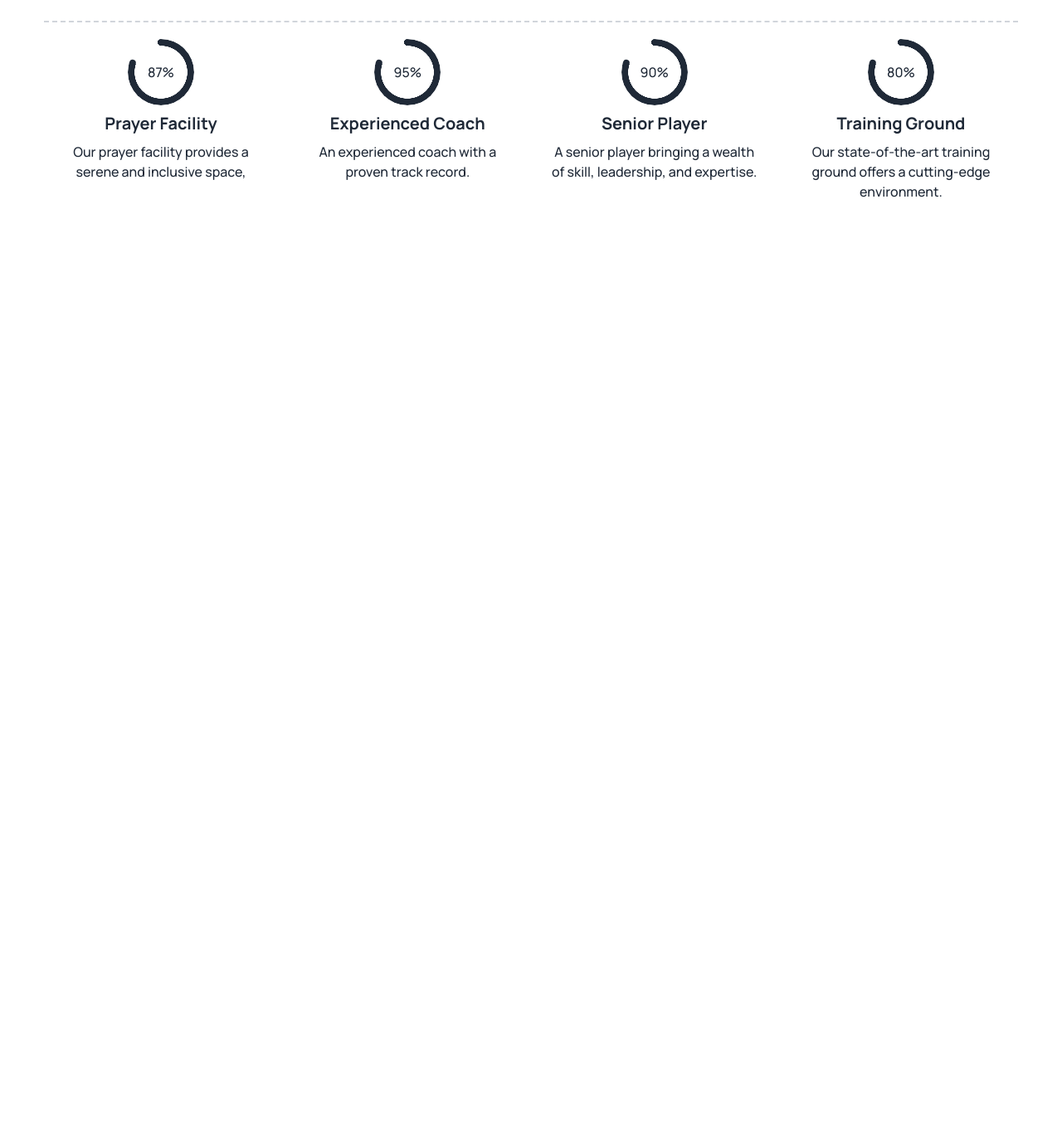
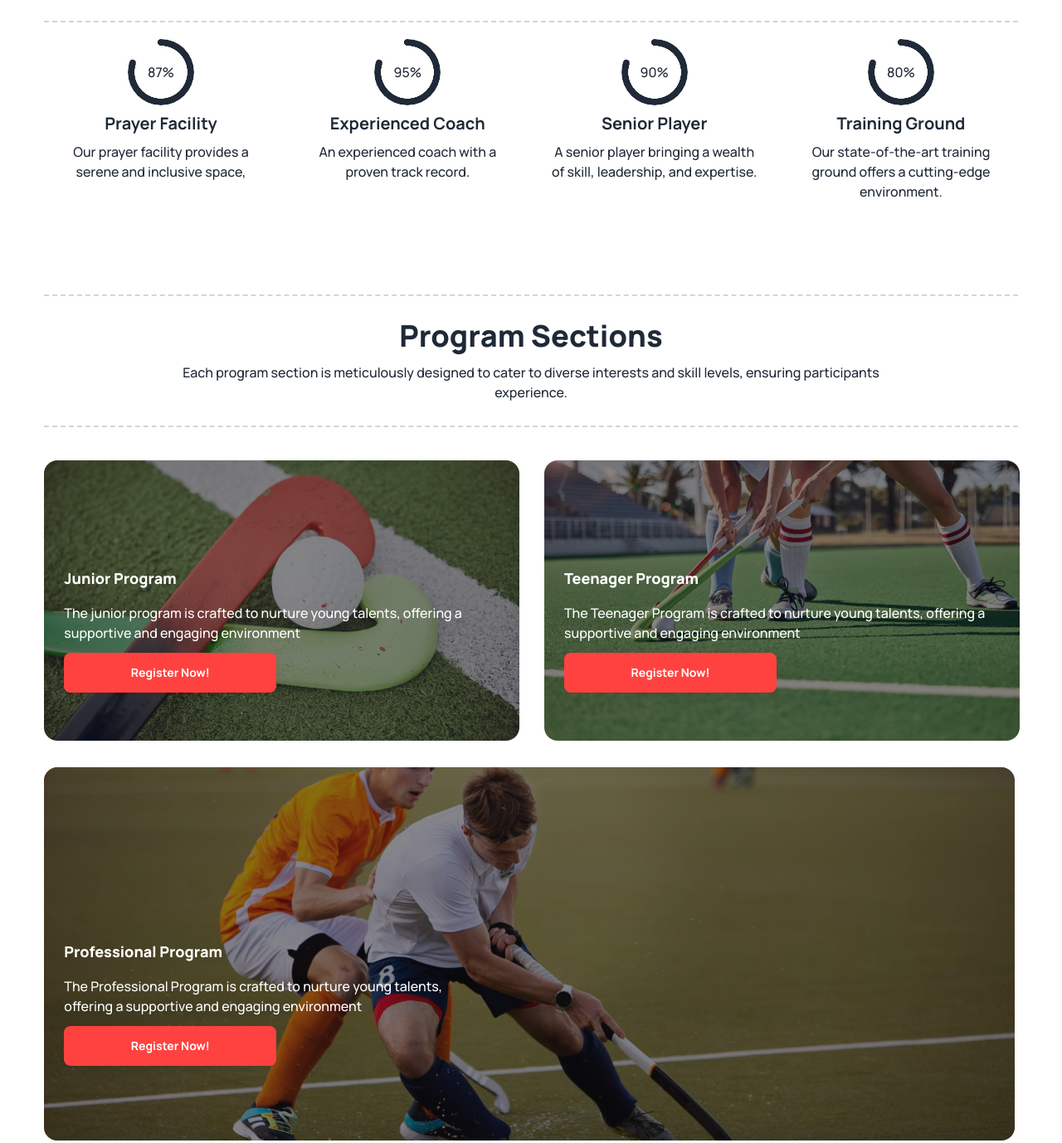
Before and after one commit to rahe01/Assignment-3, a plain HTML site: page index.html in a window 1280 px wide. Shown: the part 1215-2593 px from the top of the page at 83% size. Before the commit the page ends 1458 px from the top, so only its background shows below. Drawn offline with nearby package versions, Linux system fonts and the light colour scheme.

Commit message:
program section

```diff
--- a/index.html
+++ b/index.html
@@ -29,7 +29,8 @@
                 extend: {
                     colors: {
                         clifford: '#da373d',
-                        'color-primary': '#FF4240'
+                        'color-primary': '#FF4240',
+                        'bg-primary' : 'rgba(19, 19, 24, 0.50)'
                     }
                 }
             }
@@ -115,23 +116,31 @@
         <!-- % section -->
         <div class="flex flex-col lg:flex-row mt-5 gap-4 ">
             <div class="flex-1">
-                <div class="flex items-center justify-center"><div class="radial-progress " style="--value:80;" role="progressbar">87%</div></div>
+                <div class="flex items-center justify-center">
+                    <div class="radial-progress " style="--value:80;" role="progressbar">87%</div>
+                </div>
                 <h2 class="text-center text-xl font-bold py-2">Prayer Facility</h2>
                 <p class="text-center px-3">Our prayer facility provides a serene and inclusive space,</p>
             </div>
             <div class="flex-1">
-                <div class="flex items-center justify-center"><div class="radial-progress " style="--value:80;" role="progressbar">95%</div></div>
+                <div class="flex items-center justify-center">
+                    <div class="radial-progress " style="--value:80;" role="progressbar">95%</div>
+                </div>
                 <h2 class="text-center text-xl font-bold py-2">Experienced Coach</h2>
                 <p class="text-center px-3">
                     An experienced coach with a proven track record. </p>
             </div>
             <div class="flex-1">
-                <div class="flex items-center justify-center"><div class="radial-progress " style="--value:80;" role="progressbar">90%</div></div>
+                <div class="flex items-center justify-center">
+                    <div class="radial-progress " style="--value:80;" role="progressbar">90%</div>
+                </div>
                 <h2 class="text-center text-xl font-bold py-2">Senior Player</h2>
                 <p class="text-center px-3">A senior player bringing a wealth of skill, leadership, and expertise.</p>
             </div>
             <div class="flex-1">
-                <div class="flex items-center justify-center"><div class="radial-progress " style="--value:80;" role="progressbar">80%</div></div>
+                <div class="flex items-center justify-center">
+                    <div class="radial-progress " style="--value:80;" role="progressbar">80%</div>
+                </div>
                 <h2 class="text-center text-xl font-bold py-2">Training Ground</h2>
                 <p class="text-center px-3">Our state-of-the-art training ground offers a cutting-edge environment.</p>
             </div>
@@ -142,6 +151,67 @@
 
 
         <!-- Program section -->
+
+        <div class="mt-28 mb-10">
+            <div class="h-40  flex flex-col items-center justify-center border-y-2 border-dashed border-gray-300">
+                <h1 class=" sm:text-xl  lg:text-4xl font-extrabold text-center">Program Sections</h1>
+                <p class="font-medium text-center pt-3 px-7 lg:px-32">
+
+                    Each program section is meticulously designed to cater to diverse interests and skill levels,
+                    ensuring participants experience. </p>
+            </div>
+        </div>
+
+
+        <!-- grid image section -->
+
+        <div class="mb-16 grid grid-cols-1 lg:grid-cols-2 gap-8 ">
+
+            <div class="bg-[url('/Images/2.png')] bg-no-repeat h-[338px]  lg:w-[573px] rounded-2xl">
+
+                <div class="flex flex-col  px-6 py-10 lg:py-28 bg-bg-primary rounded-2xl h-[338px]  lg:w-[573px]">
+                    <h1 class="text-lg font-extrabold text-white py-4">Junior Program</h1>
+                    <p class="font-medium text-white pb-3 ">
+                        The junior program is crafted to nurture young talents, offering a supportive and engaging
+                        environment</p>
+                    <button class="btn btn-wide bg-color-primary border-none text-white ">Register Now!</button>
+                </div>
+            </div>
+
+
+            <div class="bg-[url('/Images/3.png')] bg-no-repeat h-[338px] lg:w-[573px] rounded-2xl ">
+
+                <div class="flex flex-col  px-6 py-10 lg:py-28 bg-bg-primary rounded-2xl h-[338px]  lg:w-[573px]">
+                    <h1 class="text-lg font-extrabold text-white py-4">Teenager Program</h1>
+                    <p class="font-medium text-white pb-3 ">
+                        The Teenager Program is crafted to nurture young talents, offering a supportive and engaging
+                        environment</p>
+                    <button class="btn btn-wide bg-color-primary border-none text-white ">Register Now!</button>
+                </div>
+            </div>
+
+
+
+
+            <div
+                class="bg-[url('/Images/4.png')] bg-no-repeat h-[450px]  lg:col-span-2  lg:w-[1170px] rounded-2xl bg-red-600">
+
+                <div class="flex flex-col  px-6 py-24 lg:py-9 lg:pt-48  bg-bg-primary rounded-2xl h-[450px]  lg:w-[1170px] ">
+                    <h1 class="text-lg font-extrabold text-white py-4">Professional Program</h1>
+                    <p class="font-medium text-white pb-3 ">
+                        The Professional Program is crafted to nurture young talents, <br> offering a supportive and
+                        engaging environment</p>
+                    <button class="btn btn-wide bg-color-primary border-none text-white ">Register Now!</button>
+                </div>
+
+
+
+            </div>
+
+
+
+
+        </div>
 
 
 
```
